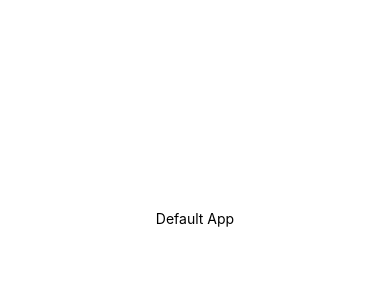
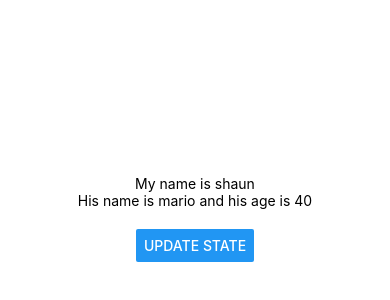
Before and after one commit to danielsitepu36/react-native-tutorial, a React Native app: screen / in a window 390 px wide. Shown: the part 204-504 px from the top of the page. Built offline with nearby package versions, Linux system fonts and the light colour scheme.

Commit message:
#4-initial

```diff
--- a/App.js
+++ b/App.js
@@ -1,11 +1,25 @@
 import { StatusBar } from "expo-status-bar";
-import React from "react";
-import { StyleSheet, Text, View } from "react-native";
+import React, { useState } from "react";
+import { StyleSheet, Text, View, Button } from "react-native";
 
 export default function App() {
+  const [name, setName] = useState("shaun");
+  const [person, setPerson] = useState({ name: "mario", age: 40 });
+
+  const clickHandler = () => {
+    setName("chun-li");
+    setPerson({ name: "luigi", age: 45 });
+  };
+
   return (
     <View style={styles.container}>
-      <Text>Default App</Text>
+      <Text>My name is {name}</Text>
+      <Text>
+        His name is {person.name} and his age is {person.age}
+      </Text>
+      <View style={styles.buttonContainer}>
+        <Button title="update state" onPress={clickHandler} />
+      </View>
     </View>
   );
 }
@@ -17,4 +31,7 @@
     alignItems: "center",
     justifyContent: "center",
   },
+  buttonContainer: {
+    marginTop: 20,
+  },
 });
```
